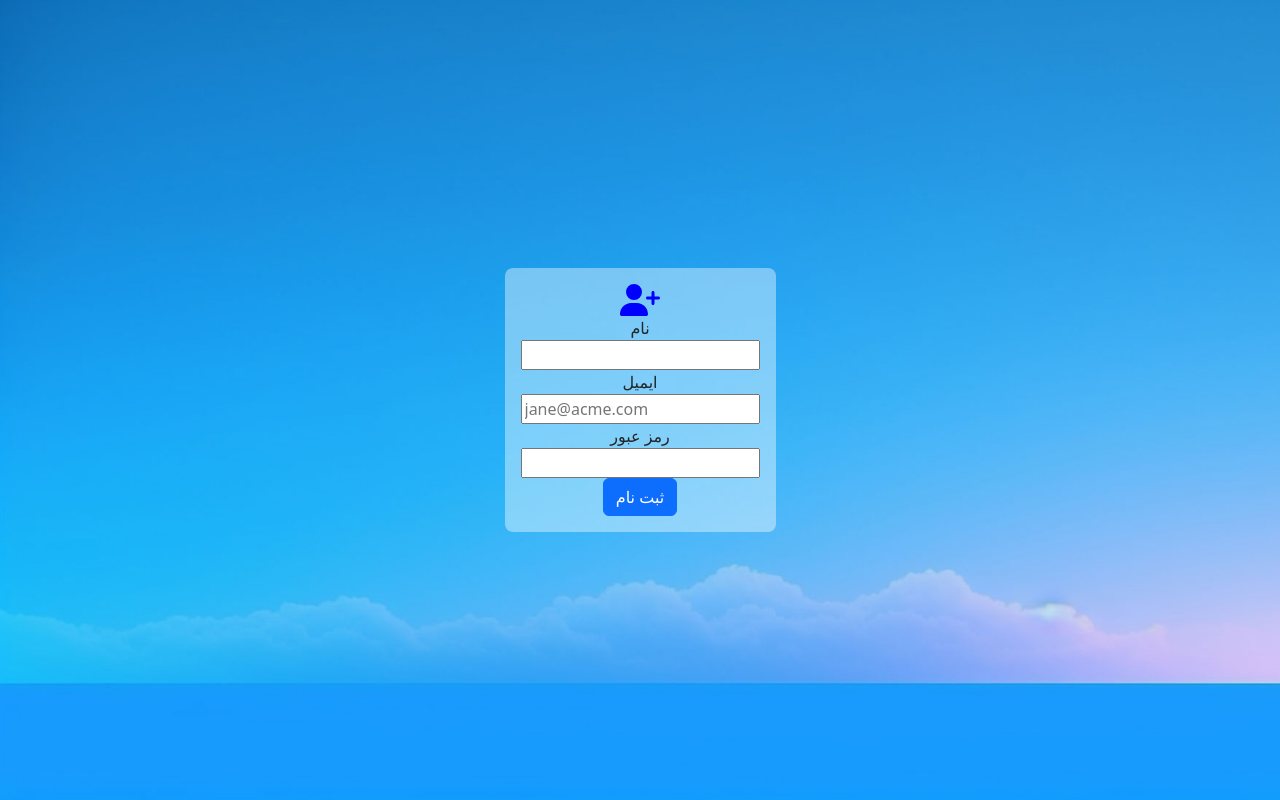
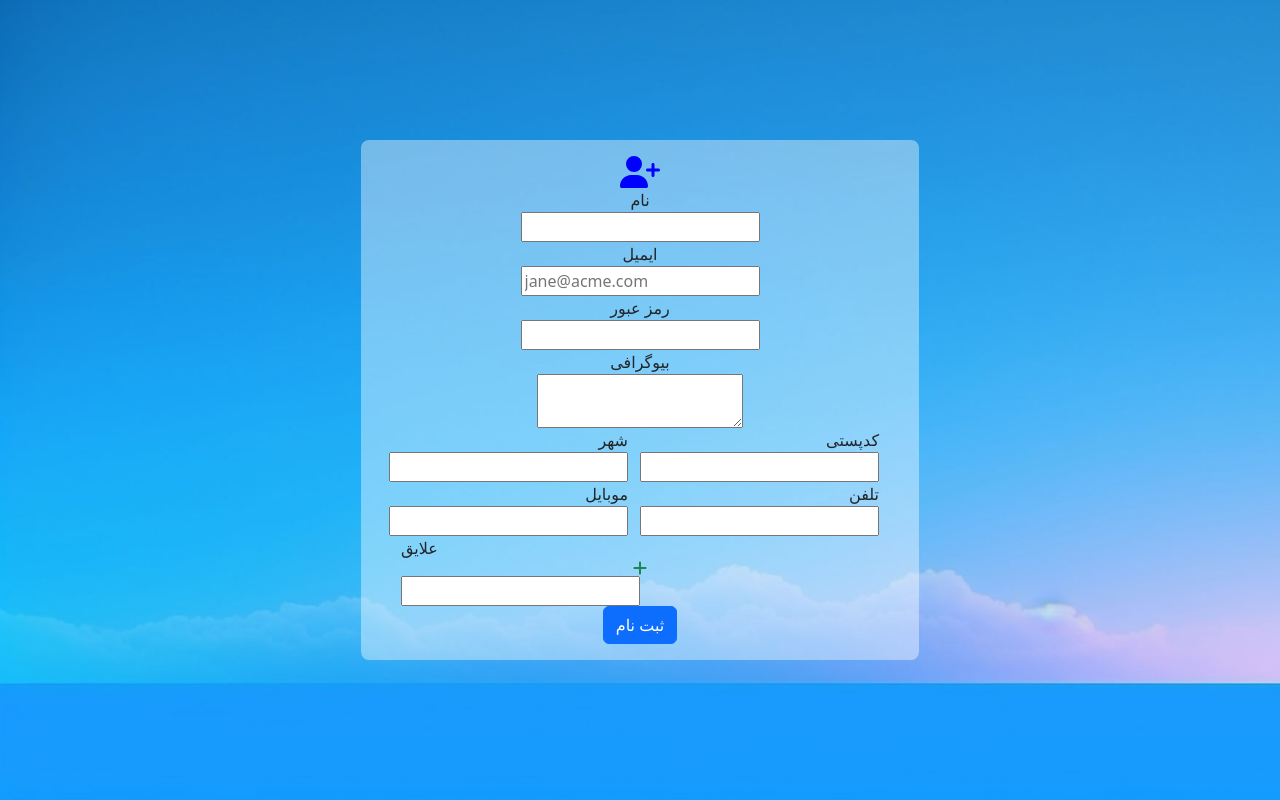
Before and after one commit to ali-ghavidel/formik, a React (Create React App) app: page / in a window 1280 px wide. Built offline with nearby package versions, Linux system fonts and the light colour scheme.

Commit message:
formik aboject array

```diff
--- /dev/null
+++ b/src/components/form/FavoritesField.jsx
@@ -0,0 +1,27 @@
+import { FontAwesomeIcon } from '@fortawesome/react-fontawesome';
+import { faPlus, faTimes } from '@fortawesome/free-solid-svg-icons'
+import { Field } from 'formik';
+import React from 'react';
+
+
+const FavoritesField = (props) => {
+    console.log(props);
+    const { push, form, remove} = props;
+    const { favorites } = form.values;
+    return (
+        <>
+            <FontAwesomeIcon icon={faPlus} className="text-success " onClick={()=>push('')} />
+            {favorites.map((f,index)=>{
+                return(
+                <div key={index}>
+                <Field type="text" name={`favorites[${index}]`} />
+                {favorites.length > 1 ? <FontAwesomeIcon icon={faTimes} onClick={()=>remove(index)} /> : null}
+                </div>
+                )
+            })}
+        </>
+
+    );
+}
+
+export default FavoritesField;
--- a/src/components/form/RegisterForm.jsx
+++ b/src/components/form/RegisterForm.jsx
@@ -1,9 +1,10 @@
 import React from 'react';
 import { FontAwesomeIcon} from '@fortawesome/react-fontawesome';
 import { faUserPlus } from '@fortawesome/free-solid-svg-icons';
-import { ErrorMessage, FastField, Formik, Form } from 'formik';
-import { initialValues, onSubmit, validationSchema } from './formik'
+import { ErrorMessage, FastField, Formik, Form, FieldArray } from 'formik';
+import { initialValues, onSubmit, validationSchema} from './formik'
 import '../App.css';
+import FavoritesField from './FavoritesField';
 
 const RegisterForm = () => {
     return (
@@ -23,6 +24,46 @@ const RegisterForm = () => {
                     <label htmlFor='pass'>رمز عبور</label>
                     <FastField type='password' id='pass' name="pass" />
                     <ErrorMessage name='pass' className='text-danger' />
+                    <label htmlFor='bio'>بیوگرافی</label>
+                    <FastField type='text' id='bio' name="bio" component="textarea" />
+
+                    <div className='container row d-flex justify-content-center align-items-center'>
+                        <div className='col-6 d-flex flex-column align-items-end'>
+                            <label htmlFor='city'>شهر</label>
+                            <FastField type='password' id='city' name="address.city" />
+                            <ErrorMessage name='address.city' className='text-danger' />
+                        </div>
+                        <div className='col-6 d-flex flex-column align-items-end'>
+                            <label htmlFor='postalcode'>کدپستی</label>
+                            <FastField type='text' id='postalcode' name="address.postalcode" />
+                            <ErrorMessage name='address.postalcode' className='text-danger' />
+                        </div>
+                    </div>
+
+                    <div className='container row d-flex justify-content-center align-items-center'>
+                        <div className='col-6 d-flex flex-column align-items-end'>
+                            <label htmlFor='mobile'>موبایل</label>
+                            <FastField type='password' id='mobile' name="phone[0]" />
+                            <ErrorMessage name='phone[0]' className='text-danger' />
+                        </div>
+                        <div className='col-6 d-flex flex-column align-items-end'>
+                            <label htmlFor='phone'>تلفن</label>
+                            <FastField type='text' id='phone' name="phone[1]" />
+                            <ErrorMessage name='phone[1]' className='text-danger' />
+                        </div>
+                    </div>
+
+                    <div className='container row d-flex justify-content-center align-items-center'>
+                            <label htmlFor='favs'>علایق</label>
+                            <FieldArray name='favorites'>
+                                {(props)=>{
+                                    // console.log("field arr: ");
+                                    // console.log(props)
+                                    return <FavoritesField {...props} />
+                                }}
+                            </FieldArray>
+                    </div>
+
                     <button type='submit' className='btn btn-primary'>ثبت نام</button>
                 </Form>
         </Formik>
--- a/src/components/form/formik.js
+++ b/src/components/form/formik.js
@@ -2,9 +2,17 @@ import * as Yup from 'yup';
 export const initialValues = {
     name: '',
     email: '',
-    pass: ''
+    pass: '',
+    bio: '',
+    address: {
+        city: '',
+        postalcode: ''
+    },
+    phone: ["",""],
+    favorites: [""]
 }
 export const onSubmit =  (values) => {
+    console.log("submit: ");
     console.log(values);
 }
 export const validate = (values)=> {
@@ -27,5 +35,10 @@ export const validate = (values)=> {
 export const validationSchema = Yup.object({
     name: Yup.string().required("لطفا نام را وارد کنید"),
     email: Yup.string().required("لطفا ایمیل را وارد کنید").email("لطفا از ایمیل صحیح استفاده کنید"),
-    pass: Yup.string().required("لطفا رمز عبور را وارد کنید").min(8, 'رمز عبور باید حداقل 8 کاراکتر باشد')
+    pass: Yup.string().required("لطفا رمز عبور را وارد کنید").min(8, 'رمز عبور باید حداقل 8 کاراکتر باشد'),
+    address: Yup.object({
+        city: Yup.string().required("لطفا شهر را وارد کنید"),
+        postalcode: Yup.string().required("لطفا کدپستی را وارد کنید"),
+    }),
+    phone: Yup.array().of(Yup.string().required("لطفا این قسمت را وارد کنید"))
 })
```
